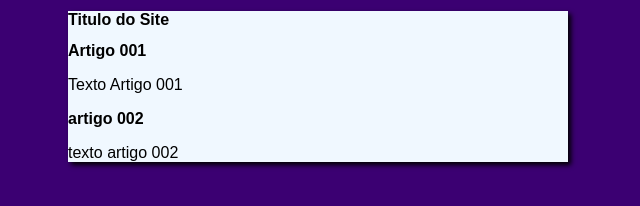
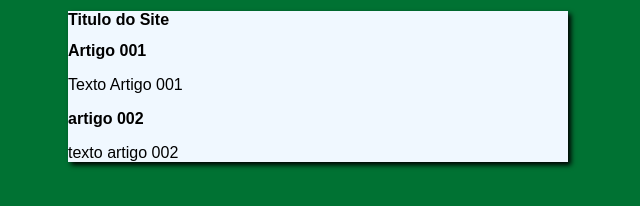
Before and after one commit to lucasaraujods/Projeto-site-, a plain HTML site: page index.html in a window 1280 px wide. Shown: the whole page, without its empty margins (322-962 px from the left). Drawn offline with Linux system fonts and the light colour scheme.

Commit message:
atualização da cor

```diff
--- a/estilos/style.css
+++ b/estilos/style.css
@@ -3,7 +3,7 @@
     font-size: 16px;
 }
 body{
-    background-color: rgb(59, 0, 114);
+    background-color: rgb(0, 114, 51);
 }
 
 main{
```
